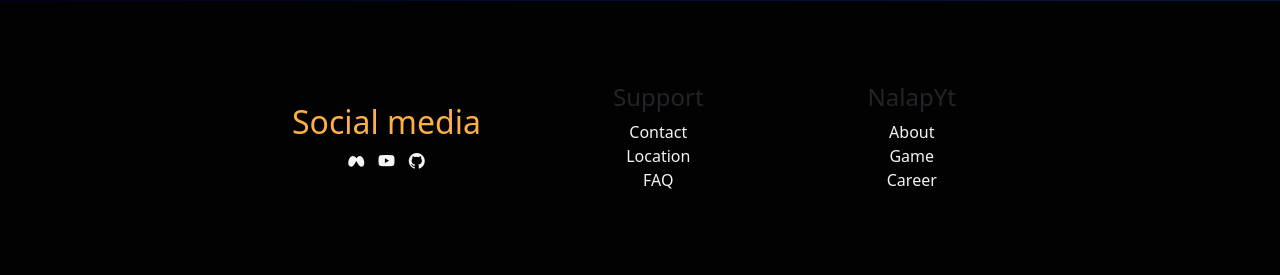
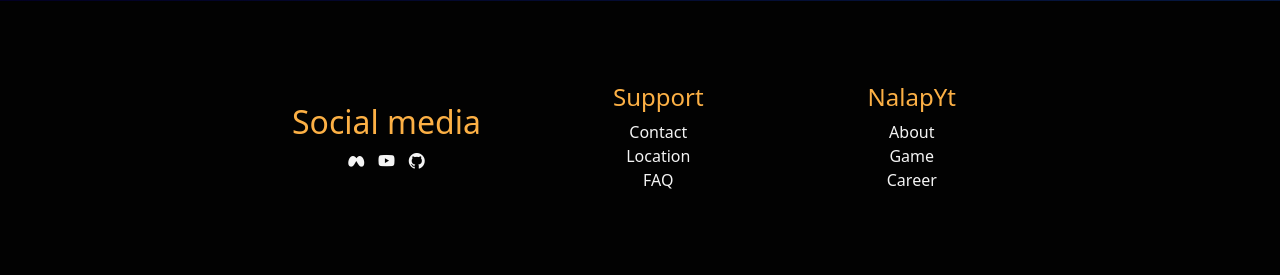
Before and after one commit to robertonaps/nalapchannel, a PHP site: page / in a window 1280 px wide. Shown: the part 2259-2534 px from the top of the page. Run offline with PHP 8.4, Linux system fonts and the light colour scheme; some libraries are stand-ins or nearby versions; some web fonts are replaced.

Commit message:
Add files via upload

```diff
--- a/css/style.css
+++ b/css/style.css
@@ -2038,6 +2038,8 @@ iframe {
 
 
 /* footer-sep */
+
+
 .footer-background {
 
     background-color: #020202;
@@ -2085,7 +2087,7 @@ iframe {
 }
 
 .footer-sep .Support {
-
+     color: #fcb045;
     padding: 2rem;
     margin: 50px;
 }
@@ -2100,11 +2102,14 @@ iframe {
 
 
 .footer-sep .NalapYt {
+    color: #fcb045;
     padding: 2rem;
     margin: 50px;
 
 
 }
+
+
 
 .footer-sep .NalapYt .a-list {
 
@@ -2124,6 +2129,7 @@ iframe {
     border-image: linear-gradient(90deg, #833ab4, #fd1d1d, #fcb045);
     border-image-slice: 1;
     text-align: center;
+
 }
 
 .footer-sep .Support .a-list:hover {
@@ -2169,7 +2175,7 @@ iframe {
     }
 
     .Social-media .footer-sep-h {
-        color: #fcb045
+        color: #fcb045;
 
 
     }
```
